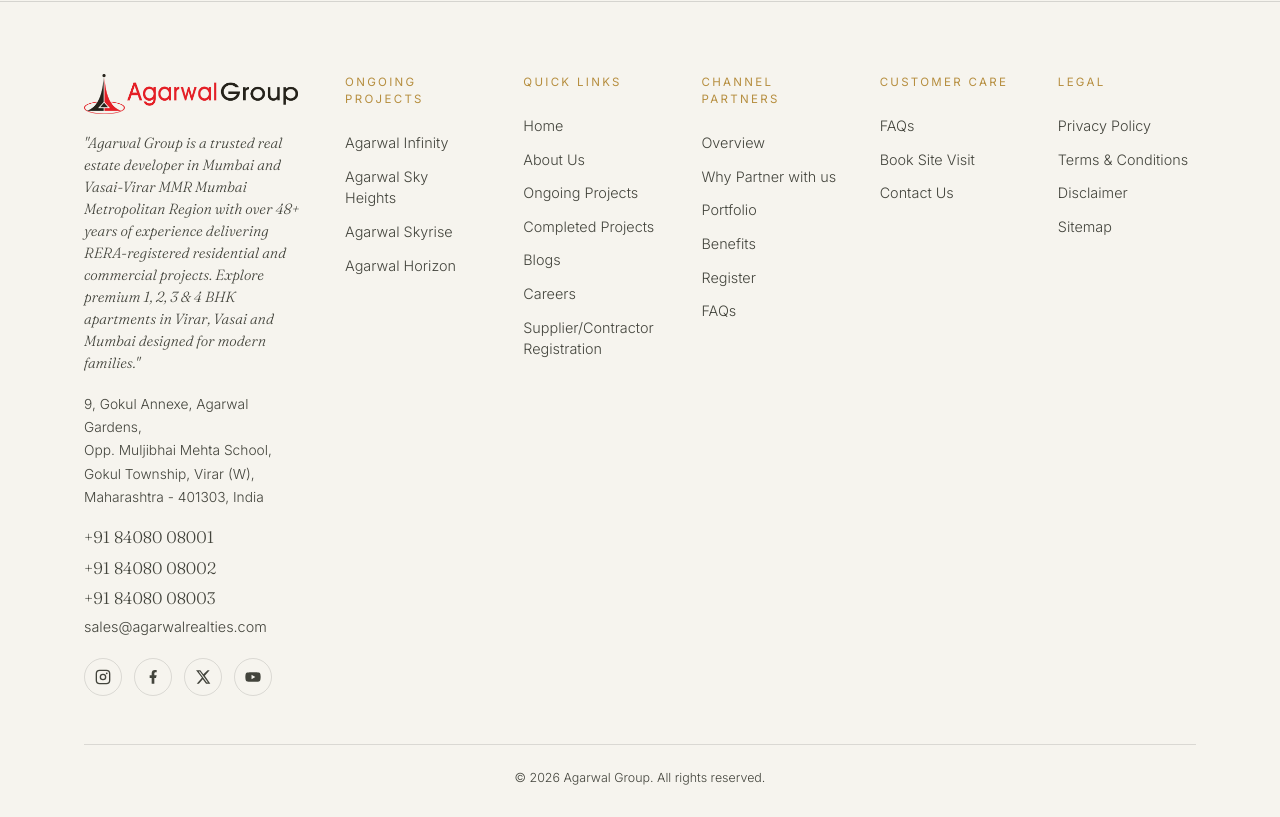
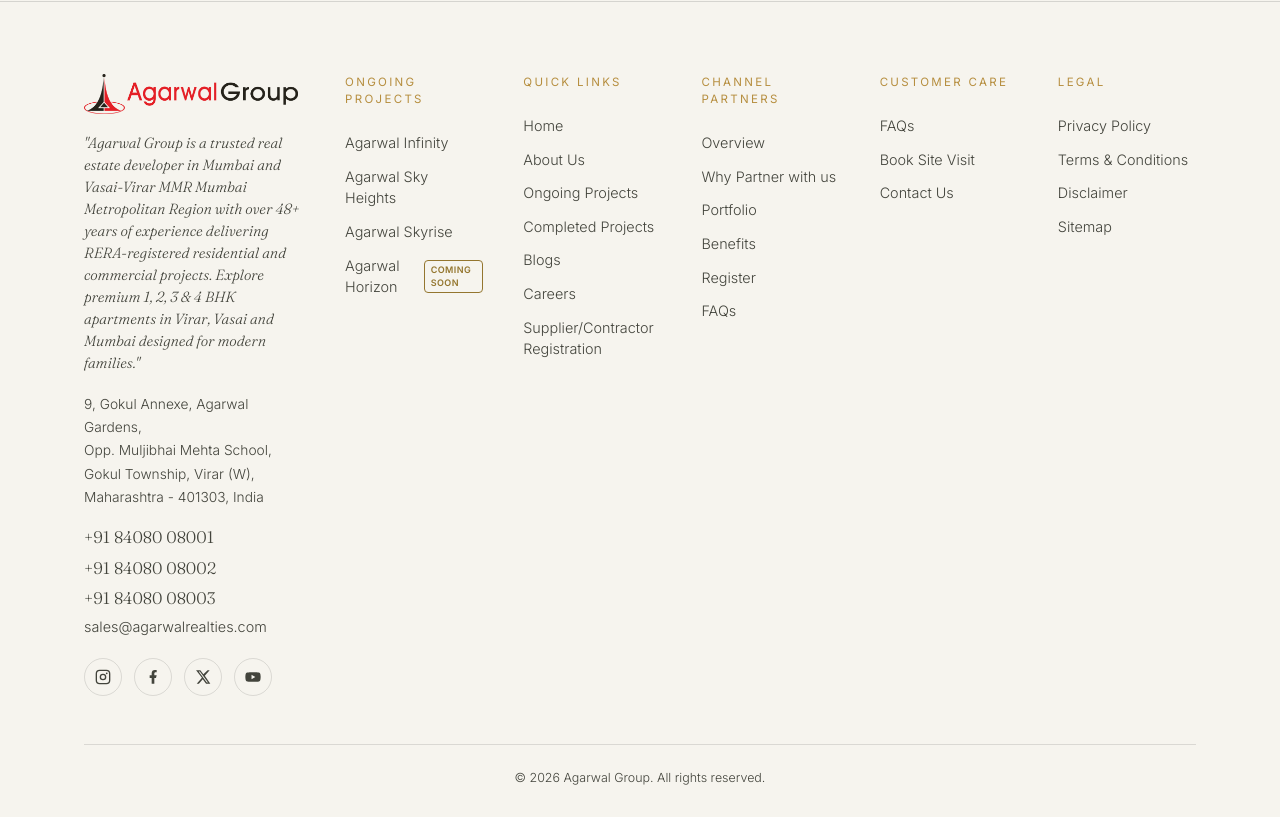
Before and after one commit to JAY-terado/NEW_agarwal, a React (Vite) app: page /about-us in a window 1280 px wide. Shown: the part 5520-6337 px from the top of the page. Built offline with nearby package versions, Linux system fonts and the light colour scheme; no server answers.

Commit message:
arya changes footer horizon

```diff
--- a/src/components/Footer.tsx
+++ b/src/components/Footer.tsx
@@ -103,16 +103,36 @@
                 { to: '/projects/infinity', label: 'Agarwal Infinity' },
                 { to: '/projects/sky-heights', label: 'Agarwal Sky Heights' },
                 { to: '/projects/skyrise', label: 'Agarwal Skyrise' },
-                { to: '/projects/horizon', label: 'Agarwal Horizon' },
-              ].map(link => (
-                <Link key={link.to} to={link.to}
-                  onClick={() => window.scrollTo(0, 0)}
-                  style={{ display: 'inline-block', fontSize: '.9rem', fontWeight: 300, padding: '6px 0', color: 'var(--ink-soft)', transition: 'all 0.3s ease', textDecoration: 'none', transform: 'translateX(0)' }}
-                  onMouseEnter={e => { e.currentTarget.style.color = 'var(--brass)'; e.currentTarget.style.transform = 'translateX(5px)'; }}
-                  onMouseLeave={e => { e.currentTarget.style.color = 'var(--ink-soft)'; e.currentTarget.style.transform = 'translateX(0)'; }}>
-                  {link.label}
-                </Link>
-              ))}
+                { to: '/projects/horizon', label: 'Agarwal Horizon', isHorizon: true },
+              ].map(link => {
+                const isHorizon = link.isHorizon;
+                const Wrapper = isHorizon ? 'div' : Link;
+                const wrapperProps = isHorizon ? {} : { to: link.to, onClick: () => window.scrollTo(0, 0) };
+
+                return (
+                  <Wrapper key={link.to} {...(wrapperProps as any)}
+                    style={{ display: 'flex', alignItems: 'center', gap: '8px', fontSize: '.9rem', fontWeight: 300, padding: '6px 0', color: 'var(--ink-soft)', transition: 'all 0.3s ease', textDecoration: 'none', transform: 'translateX(0)', cursor: isHorizon ? 'default' : 'pointer', width: 'fit-content' }}
+                    onMouseEnter={e => {
+                      if (!isHorizon) {
+                        e.currentTarget.style.color = 'var(--brass)';
+                        e.currentTarget.style.transform = 'translateX(5px)';
+                      }
+                    }}
+                    onMouseLeave={e => {
+                      if (!isHorizon) {
+                        e.currentTarget.style.color = 'var(--ink-soft)';
+                        e.currentTarget.style.transform = 'translateX(0)';
+                      }
+                    }}>
+                    <span>{link.label}</span>
+                    {isHorizon && (
+                      <span style={{ background: 'var(--ivory)', border: '1px solid var(--brass-deep)', color: 'var(--brass-deep)', padding: '2px 6px', borderRadius: '4px', fontSize: '9px', fontWeight: 'bold', textTransform: 'uppercase', letterSpacing: '0.05em' }}>
+                        Coming Soon
+                      </span>
+                    )}
+                  </Wrapper>
+                );
+              })}
             </div>
           </div>
 
```
